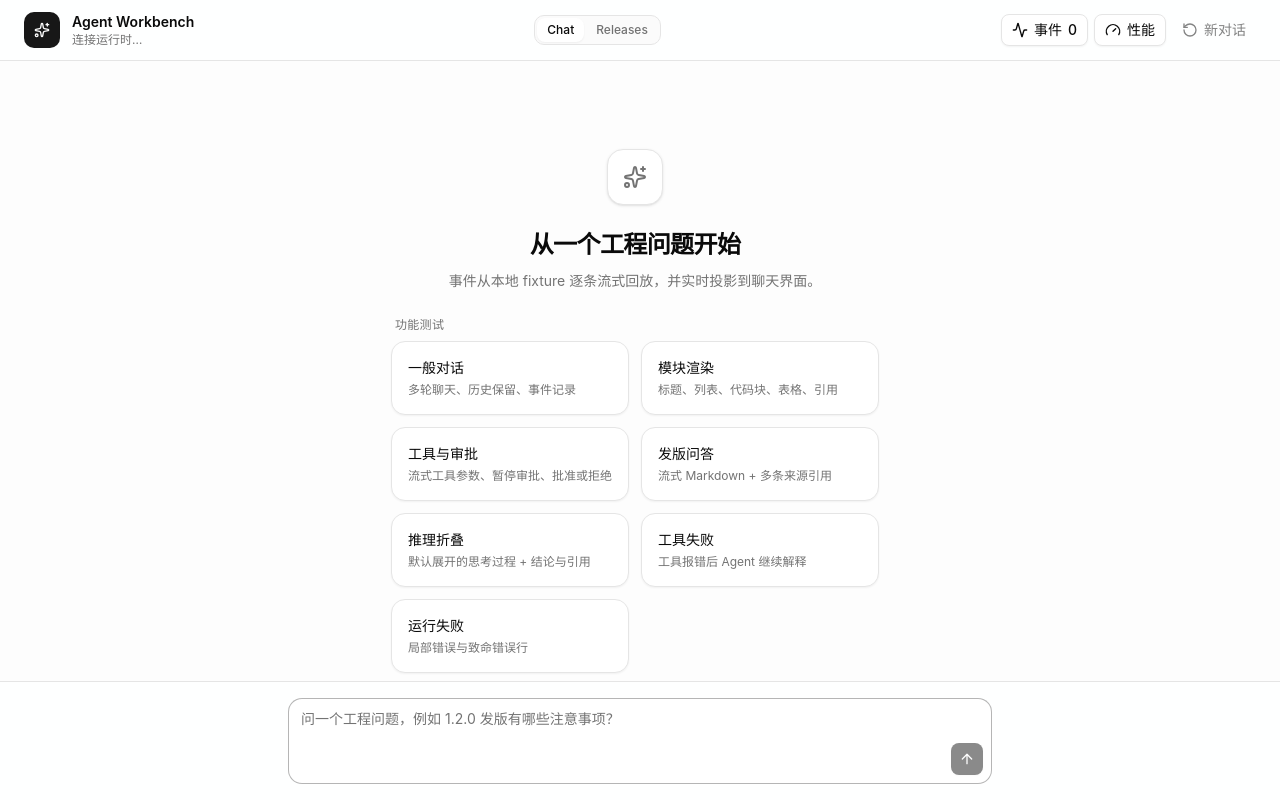
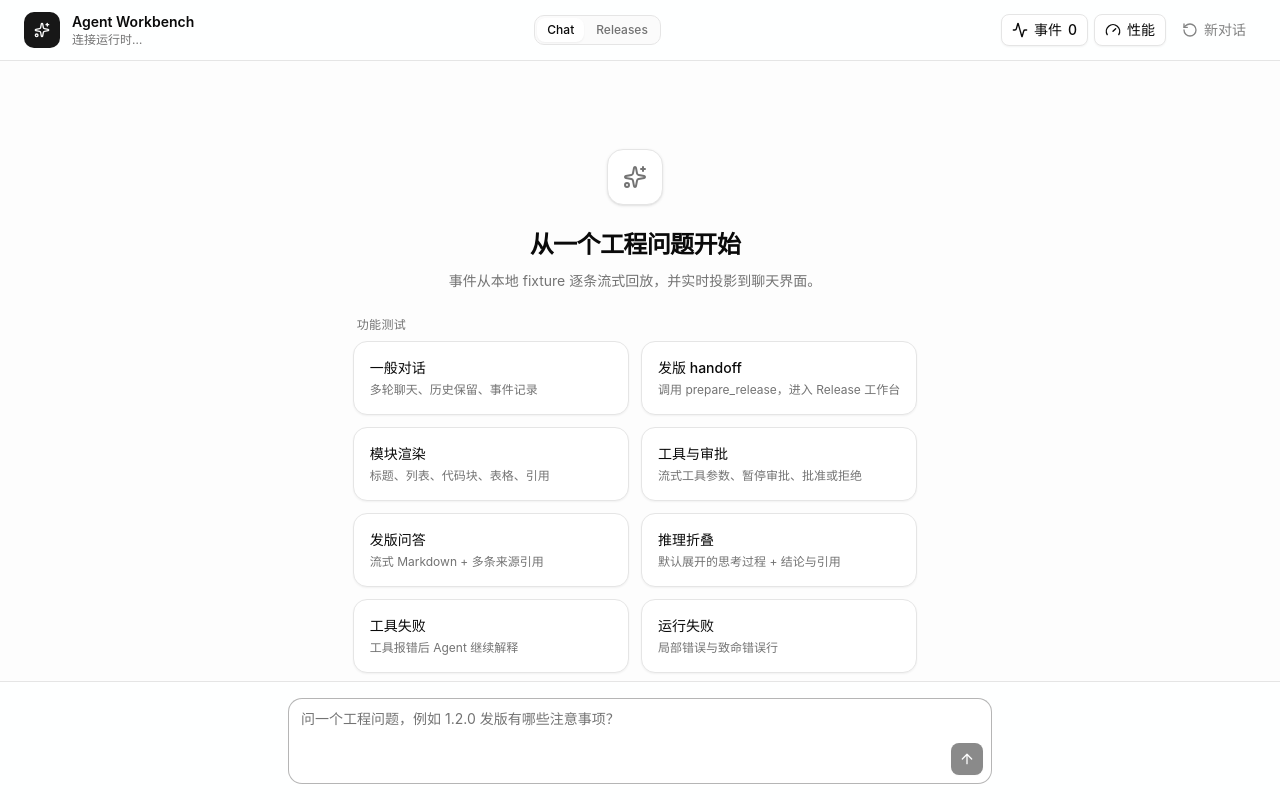
Before and after one commit to geyao2015/agent-workbench, a React (Vite) app in the folder apps/web/: page / in a window 1280 px wide. Built offline with nearby package versions, Linux system fonts and the light colour scheme; no server answers.

Commit message:
feat(web): 增加 Chat handoff 卡片与 Release 指标
- 解析 prepare_release 结果为 handoff 卡片，一键创建 Release run
- Release 详情展示耗时、审批数、artifact 数与失败阶段
- 增加 Agent/ Mock 发版 handoff 快捷入口

```diff
--- a/apps/web/src/components/chat/chat-feed.tsx
+++ b/apps/web/src/components/chat/chat-feed.tsx
@@ -21,6 +21,7 @@ export const ChatFeed = memo(function ChatFeed({
   followVersion,
   streaming,
   onResolveApproval,
+  onStartRelease,
 }: {
   rows: ChatRow[];
   version: number;
@@ -31,6 +32,7 @@ export const ChatFeed = memo(function ChatFeed({
     approvalId: string,
     approved: boolean,
   ) => void;
+  onStartRelease: (runId: string, scenarioId: string) => void;
 }) {
   const scrollRef = useRef<HTMLDivElement | null>(null);
   const stickToBottomRef = useRef(true);
@@ -169,6 +171,7 @@ export const ChatFeed = memo(function ChatFeed({
                   <ChatRowView
                     row={row}
                     onResolveApproval={onResolveApproval}
+                    onStartRelease={onStartRelease}
                   />
                 </div>
               </div>
--- a/apps/web/src/components/chat/chat-row.tsx
+++ b/apps/web/src/components/chat/chat-row.tsx
@@ -2,10 +2,12 @@ import { memo } from "react";
 
 import {
   AlertTriangle,
+  ArrowRight,
   BookOpen,
   ChevronRight,
   Loader2,
   Pause,
+  Rocket,
   Sparkles,
 } from "lucide-react";
 
@@ -14,6 +16,7 @@ import type { CitationState, RunState } from "@agent-workbench/protocol";
 import { ReasoningCard } from "@/components/agent-card/reasoning-card";
 import { ToolCallCard } from "@/components/agent-card/tool-card";
 import { MarkdownBlock } from "@/components/markdown";
+import { Button } from "@/components/ui/button";
 import type { ChatRow } from "@/lib/chat/chat-rows";
 import { cn } from "@/lib/utils";
 
@@ -24,9 +27,14 @@ interface ChatRowViewProps {
     approvalId: string,
     approved: boolean,
   ) => void;
+  onStartRelease: (runId: string, scenarioId: string) => void;
 }
 
-export function ChatRowView({ row, onResolveApproval }: ChatRowViewProps) {
+export function ChatRowView({
+  row,
+  onResolveApproval,
+  onStartRelease,
+}: ChatRowViewProps) {
   switch (row.kind) {
     case "reconnect":
       return (
@@ -44,6 +52,17 @@ export function ChatRowView({ row, onResolveApproval }: ChatRowViewProps) {
 
     case "user":
       return <UserMessage text={row.text} />;
+
+    case "handoff":
+      return (
+        <HandoffCard
+          title={row.title}
+          service={row.service}
+          version={row.version}
+          reason={row.reason}
+          onStart={() => onStartRelease(row.runId, row.scenarioId)}
+        />
+      );
 
     case "assistant-header":
       return (
@@ -183,6 +202,48 @@ function AssistantHeader({
   );
 }
 
+const HandoffCard = memo(function HandoffCard({
+  title,
+  service,
+  version,
+  reason,
+  onStart,
+}: {
+  title: string;
+  service: string;
+  version: string;
+  reason?: string;
+  onStart: () => void;
+}) {
+  return (
+    <div className="pl-11">
+      <div className="rounded-xl border bg-card p-4 shadow-xs">
+        <div className="flex items-start gap-3">
+          <div className="flex size-9 shrink-0 items-center justify-center rounded-lg border bg-muted/40">
+            <Rocket className="size-4" />
+          </div>
+          <div className="min-w-0">
+            <p className="text-sm font-semibold">{title}</p>
+            <p className="mt-0.5 text-xs text-muted-foreground">
+              {service} · v{version}
+            </p>
+            {reason ? (
+              <p className="mt-1 text-xs leading-5 text-muted-foreground">
+                {reason}
+              </p>
+            ) : null}
+          </div>
+        </div>
+
+        <Button className="mt-3 w-full" size="sm" onClick={onStart}>
+          进入 Release 工作台
+          <ArrowRight />
+        </Button>
+      </div>
+    </div>
+  );
+});
+
 const UserMessage = memo(function UserMessage({ text }: { text: string }) {
   return (
     <div className="flex justify-end">
--- a/apps/web/src/lib/chat/chat-rows.ts
+++ b/apps/web/src/lib/chat/chat-rows.ts
@@ -14,6 +14,16 @@ export type ChatRow =
   | { kind: "reconnect"; key: string; attempt: number }
   | { kind: "error"; key: string; message: string }
   | { kind: "user"; key: string; text: string }
+  | {
+      kind: "handoff";
+      key: string;
+      runId: string;
+      scenarioId: string;
+      title: string;
+      service: string;
+      version: string;
+      reason?: string;
+    }
   | {
       kind: "assistant-header";
       key: string;
@@ -57,6 +67,43 @@ export type ChatRow =
     }
   | { kind: "pending"; key: string }
   | { kind: "loading"; key: string };
+
+function parseHandoff(result: string | undefined) {
+  if (!result) {
+    return null;
+  }
+
+  try {
+    const parsed = JSON.parse(result) as {
+      type?: unknown;
+      scenarioId?: unknown;
+      title?: unknown;
+      service?: unknown;
+      version?: unknown;
+      reason?: unknown;
+    };
+
+    if (
+      parsed.type !== "release_handoff" ||
+      typeof parsed.scenarioId !== "string" ||
+      typeof parsed.title !== "string" ||
+      typeof parsed.service !== "string" ||
+      typeof parsed.version !== "string"
+    ) {
+      return null;
+    }
+
+    return {
+      scenarioId: parsed.scenarioId,
+      title: parsed.title,
+      service: parsed.service,
+      version: parsed.version,
+      ...(typeof parsed.reason === "string" ? { reason: parsed.reason } : {}),
+    };
+  } catch {
+    return null;
+  }
+}
 
 export function buildChatRows(input: {
   runs: ChatRun[];
@@ -122,6 +169,22 @@ export function buildChatRows(input: {
         const toolCall = run.state.toolCalls[item.toolCallId];
 
         if (!toolCall) {
+          continue;
+        }
+
+        const handoff =
+          toolCall.name === "prepare_release" &&
+          toolCall.status === "success"
+            ? parseHandoff(toolCall.result)
+            : null;
+
+        if (handoff) {
+          rows.push({
+            kind: "handoff",
+            key: `${run.runId}:handoff:${toolCall.id}`,
+            runId: run.runId,
+            ...handoff,
+          });
           continue;
         }
 
--- a/apps/web/src/lib/chat/quick-prompts.ts
+++ b/apps/web/src/lib/chat/quick-prompts.ts
@@ -1,4 +1,8 @@
-export type QuickPromptGroup = "功能测试" | "性能测试" | "知识库问答";
+export type QuickPromptGroup =
+  | "功能测试"
+  | "性能测试"
+  | "知识库问答"
+  | "发版交接";
 
 export type QuickPrompt =
   | {
@@ -24,6 +28,14 @@ export const QUICK_PROMPTS: QuickPrompt[] = [
     label: "一般对话",
     prompt: "你在 Agent Workbench 里能做什么？",
     description: "多轮聊天、历史保留、事件记录",
+  },
+  {
+    kind: "run",
+    group: "功能测试",
+    fixture: "chat-handoff",
+    label: "发版 handoff",
+    prompt: "帮我准备 1.2.0 发版。",
+    description: "调用 prepare_release，进入 Release 工作台",
   },
   {
     kind: "run",
@@ -100,6 +112,13 @@ export const QUICK_PROMPTS: QuickPrompt[] = [
 export const AGENT_QUICK_PROMPTS: QuickPrompt[] = [
   {
     kind: "run",
+    group: "发版交接",
+    label: "准备发版",
+    prompt: "帮我准备 1.2.0 发版。",
+    description: "Agent 调用 prepare_release 进入 Release 工作台",
+  },
+  {
+    kind: "run",
     group: "知识库问答",
     label: "发版注意事项",
     prompt: "1.2.0 发版有哪些注意事项？",
--- a/apps/web/src/transport/release.ts
+++ b/apps/web/src/transport/release.ts
@@ -92,11 +92,15 @@ export async function fetchReleaseRuns(
 export async function createReleaseRun(
   scenarioId?: string,
   signal?: AbortSignal,
+  sourceRunId?: string,
 ): Promise<CreatedReleaseRun> {
   const response = await fetch("/api/releases", {
     method: "POST",
     headers: { "content-type": "application/json" },
-    body: JSON.stringify(scenarioId ? { scenarioId } : {}),
+    body: JSON.stringify({
+      ...(scenarioId ? { scenarioId } : {}),
+      ...(sourceRunId ? { sourceRunId } : {}),
+    }),
     signal,
   });
 
--- a/apps/web/src/views/ChatView.tsx
+++ b/apps/web/src/views/ChatView.tsx
@@ -31,6 +31,7 @@ import {
   recordTextUpdate,
   resetRenderStats,
 } from "@/lib/render-stats";
+import { createReleaseRun } from "@/transport/release";
 import {
   cancelRun,
   fetchLongConversation,
@@ -458,6 +459,16 @@ export function ChatView() {
     }
   }
 
+  async function startReleaseFromHandoff(runId: string, scenarioId: string) {
+    try {
+      const run = await createReleaseRun(scenarioId, undefined, runId);
+
+      navigate(`#/releases/${run.threadId}?run=${run.runId}`);
+    } catch (cause) {
+      setError(cause instanceof Error ? cause.message : "创建发版失败");
+    }
+  }
+
   function handleQuickPick(item: QuickPrompt) {
     if (item.kind === "history") {
       void loadLongConversation();
@@ -755,6 +766,7 @@ export function ChatView() {
               followVersion={followVersion}
               streaming={isStreaming}
               onResolveApproval={resolveToolApproval}
+              onStartRelease={startReleaseFromHandoff}
             />
           ) : (
             <div className="min-h-0 flex-1 overflow-y-auto overscroll-contain [scrollbar-gutter:stable]">
--- a/apps/web/src/views/ReleaseDetailView.tsx
+++ b/apps/web/src/views/ReleaseDetailView.tsx
@@ -64,6 +64,10 @@ function isActive(state: RunState | null): boolean {
     state?.status === "waiting_approval" ||
     state?.status === "paused"
   );
+}
+
+function formatDuration(ms: number): string {
+  return ms < 1000 ? `${ms}ms` : `${(ms / 1000).toFixed(1)}s`;
 }
 
 function latestArtifact(
@@ -343,6 +347,18 @@ export function ReleaseDetailView({
         (stageId) => state.stages[stageId]?.status === "error",
       ).length
     : 0;
+  const startedAt = events.find((event) => event.type === "run.started")?.ts;
+  const endedAt =
+    events.find(
+      (event) =>
+        event.type === "run.completed" || event.type === "run.failed",
+    )?.ts ?? events.at(-1)?.ts;
+  const durationMs =
+    startedAt !== undefined && endedAt !== undefined
+      ? Math.max(0, endedAt - startedAt)
+      : 0;
+  const approvalCount = state ? Object.keys(state.approvals).length : 0;
+  const artifactCount = state ? Object.keys(state.artifacts).length : 0;
 
   async function resolveApproval(approved: boolean) {
     if (!pendingApproval || resolving) {
@@ -453,7 +469,11 @@ export function ReleaseDetailView({
                 </p>
                 <p className="mt-0.5 text-[11px] text-muted-foreground">
                   阶段 {doneCount}/{stageCount}
-                  {failedCount > 0 ? ` · 失败 ${failedCount}` : ""} · lastSeq{" "}
+                  {failedCount > 0 ? ` · 失败 ${failedCount}` : ""}
+                  {startedAt !== undefined
+                    ? ` · 耗时 ${formatDuration(durationMs)}`
+                    : ""}
+                  {" · "}审批 {approvalCount} · artifacts {artifactCount} · lastSeq{" "}
                   {state.lastSeq}
                 </p>
               </div>
```
